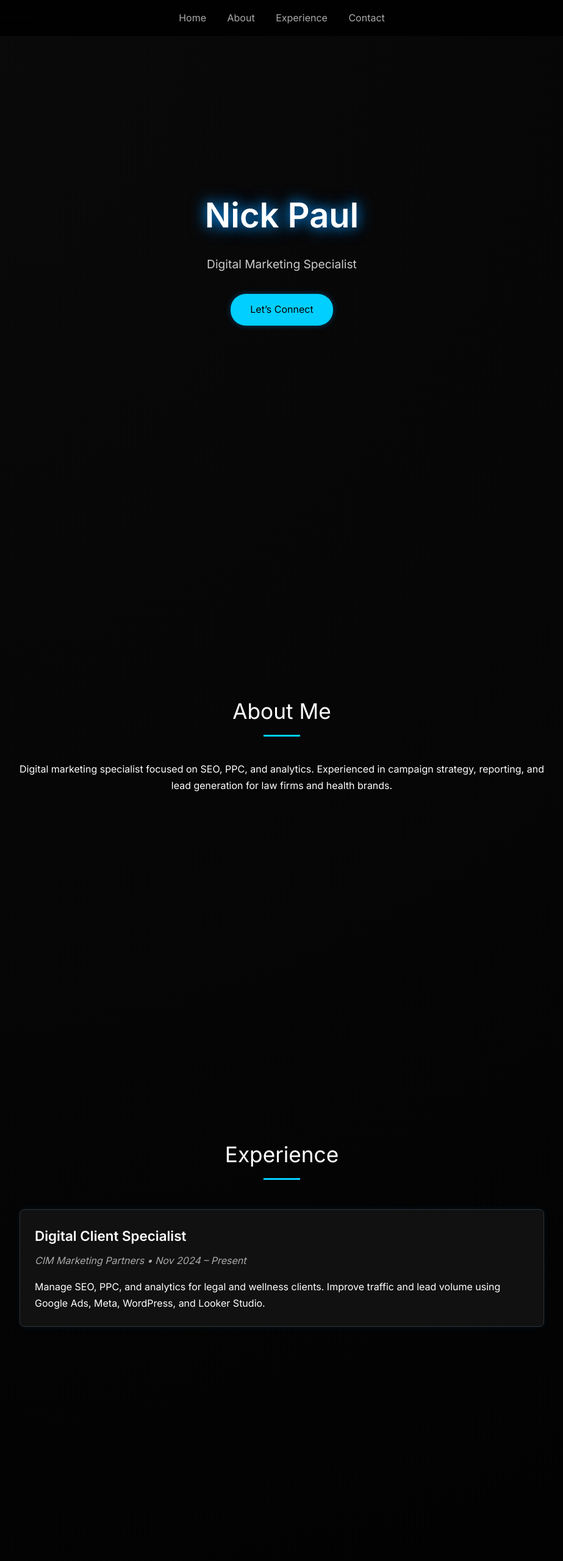
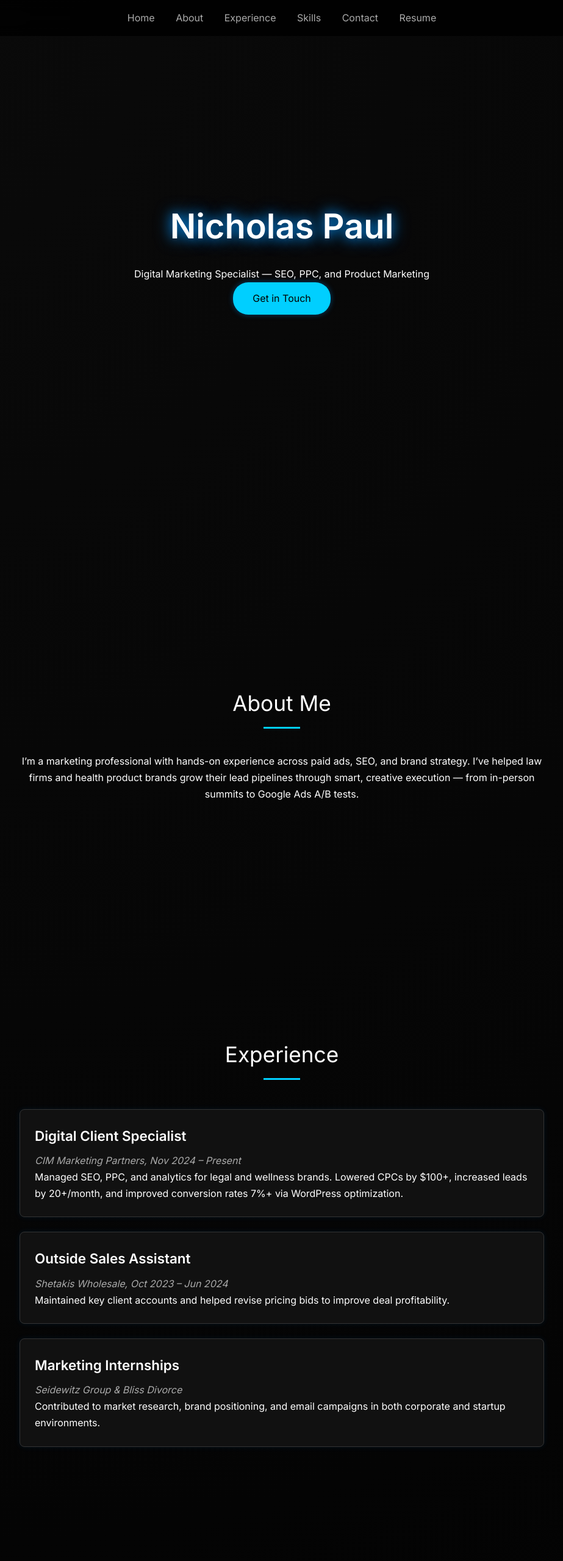
Before and after one commit to nikkopaull/portfolio, a plain HTML site: page index.html in a window 1280 px wide. Shown: the top 2560 px of the page at 61% size, without its empty margins (178-1101 px from the left). Drawn offline with Linux system fonts and the light colour scheme.

Commit message:
Update index.html
Full Tweak before adding resume.html

```diff
--- a/index.html
+++ b/index.html
@@ -1,54 +1,76 @@
 <!DOCTYPE html>
 <html lang="en">
 <head>
-  <meta charset="UTF-8">
-  <meta name="viewport" content="width=device-width, initial-scale=1.0">
-  <title>Nick Paul | Digital Marketing Specialist</title>
-  <link rel="stylesheet" href="style.css">
-  <link href="https://fonts.googleapis.com/css2?family=Inter:wght@300;400;600&display=swap" rel="stylesheet">
+  <meta charset="UTF-8" />
+  <meta name="viewport" content="width=device-width, initial-scale=1.0" />
+  <title>Nicholas Paul | Digital Marketing Portfolio</title>
+  <link rel="stylesheet" href="style.css" />
+  <link href="https://fonts.googleapis.com/css2?family=Inter:wght@300;400;600;700&display=swap" rel="stylesheet">
 </head>
 <body>
-  <!-- Navigation -->
   <nav>
     <a href="#hero">Home</a>
     <a href="#about">About</a>
     <a href="#experience">Experience</a>
+    <a href="#skills">Skills</a>
     <a href="#contact">Contact</a>
+    <a href="resume.html" target="_blank">Resume</a>
   </nav>
 
-  <!-- Hero Section -->
   <section id="hero">
     <div class="container">
-      <h1>Nick Paul</h1>
-      <p class="subtitle">Digital Marketing Specialist</p>
-      <a href="#contact" class="cta-btn">Let’s Connect</a>
+      <h1>Nicholas Paul</h1>
+      <p>Digital Marketing Specialist — SEO, PPC, and Product Marketing</p>
+      <a href="#contact" class="cta-btn">Get in Touch</a>
     </div>
   </section>
 
-  <!-- About Section -->
   <section id="about">
     <div class="container">
-      <h2>About Me</h2>
-      <p>Digital marketing specialist focused on SEO, PPC, and analytics. Experienced in campaign strategy, reporting, and lead generation for law firms and health brands.</p>
+      <h2><span>About</span> Me</h2>
+      <p>
+        I’m a marketing professional with hands-on experience across paid ads, SEO, and brand strategy. I’ve helped law firms and health product brands grow their lead pipelines through smart, creative execution — from in-person summits to Google Ads A/B tests.
+      </p>
     </div>
   </section>
 
-  <!-- Experience Section -->
   <section id="experience">
     <div class="container">
-      <h2>Experience</h2>
+      <h2><span>Experience</span></h2>
+
       <div class="job">
         <h3>Digital Client Specialist</h3>
-        <p class="company">CIM Marketing Partners • Nov 2024 – Present</p>
-        <p>Manage SEO, PPC, and analytics for legal and wellness clients. Improve traffic and lead volume using Google Ads, Meta, WordPress, and Looker Studio.</p>
+        <span class="company">CIM Marketing Partners, Nov 2024 – Present</span>
+        <p>Managed SEO, PPC, and analytics for legal and wellness brands. Lowered CPCs by $100+, increased leads by 20+/month, and improved conversion rates 7%+ via WordPress optimization.</p>
+      </div>
+
+      <div class="job">
+        <h3>Outside Sales Assistant</h3>
+        <span class="company">Shetakis Wholesale, Oct 2023 – Jun 2024</span>
+        <p>Maintained key client accounts and helped revise pricing bids to improve deal profitability.</p>
+      </div>
+
+      <div class="job">
+        <h3>Marketing Internships</h3>
+        <span class="company">Seidewitz Group & Bliss Divorce</span>
+        <p>Contributed to market research, brand positioning, and email campaigns in both corporate and startup environments.</p>
       </div>
     </div>
   </section>
 
-  <!-- Contact Section -->
+  <section id="skills">
+    <div class="container">
+      <h2><span>Skills</span> & Tools</h2>
+      <p>
+        SEO, Campaign Strategy, Lead Generation, Event Promotion, Client Communication<br />
+        Google Ads, GA4, Meta Ads, Looker Studio, WordPress, SEMrush, Oxygen, Elementor, HubSpot, GTM
+      </p>
+    </div>
+  </section>
+
   <section id="contact">
     <div class="container">
-      <h2>Contact</h2>
+      <h2><span>Contact</span></h2>
       <p>nickpaul721@gmail.com</p>
     </div>
   </section>
```
